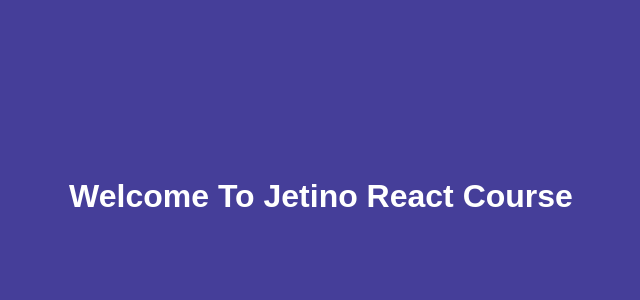
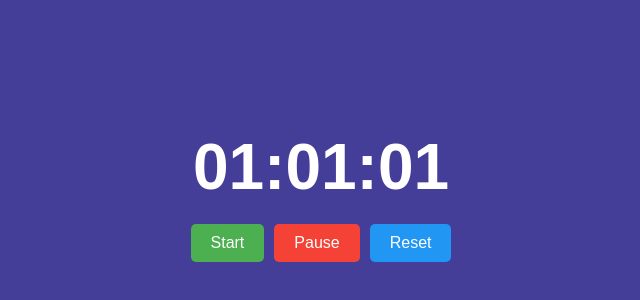
Before and after one commit to amirhosein-rafeie/react-course, a React (Vite) app: page / in a window 1280 px wide. Shown: the part 204-504 px from the top of the page, without its empty margins (319-959 px from the left). Built offline with nearby package versions, Linux system fonts and the light colour scheme.

Commit message:
Complete code

```diff
--- a/src/App.css
+++ b/src/App.css
@@ -1,9 +1,56 @@
-.container {
+.timer-container {
   width: 100vw;
   height: 100vh;
   display: flex;
+  flex-direction: column;
   justify-content: center;
   align-items: center;
   background-color: #453e99;
   color: #fff;
 }
+
+.timer-display {
+  font-size: 4rem;
+  margin-bottom: 20px;
+}
+
+.timer-buttons {
+  display: flex;
+  gap: 10px;
+}
+
+button {
+  padding: 10px 20px;
+  font-size: 1rem;
+  border: none;
+  border-radius: 5px;
+  cursor: pointer;
+  transition: background-color 0.3s ease;
+}
+
+.start-button {
+  background-color: #4caf50;
+  color: white;
+}
+
+.start-button:hover {
+  background-color: #45a049;
+}
+
+.pause-button {
+  background-color: #f44336;
+  color: white;
+}
+
+.pause-button:hover {
+  background-color: #e53935;
+}
+
+.reset-button {
+  background-color: #2196f3;
+  color: white;
+}
+
+.reset-button:hover {
+  background-color: #1e88e5;
+}
--- a/src/App.jsx
+++ b/src/App.jsx
@@ -1,11 +1,61 @@
+import React, { useEffect, useState } from "react";
 import "./App.css";
 
-function App() {
+const Timer = () => {
+  const [time, setTime] = useState(3661);
+  const [isRunning, setIsRunnig] = useState(false);
+
+  useEffect(() => {
+    let interval;
+    if (isRunning) {
+      interval = setInterval(() => {
+        setTime((prevTime) => (prevTime > 0 ? prevTime - 1 : 0));
+      }, 1000);
+    } else {
+      clearInterval(interval);
+    }
+
+    return () => clearInterval(interval);
+  }, [isRunning]);
+
+  const formatTime = (time) => {
+    const hour = Math.floor(time / 3600);
+    const minute = Math.floor((time % 3600) / 60);
+    const second = time % 60;
+
+    return `${String(hour).padStart(2, "0")}:${String(minute).padStart(
+      2,
+      "0"
+    )}:${String(second).padStart(2, "0")}`;
+  };
+
+  const handleStart = () => {
+    setIsRunnig(true);
+  };
+  const handlePause = () => {
+    setIsRunnig(false);
+  };
+  const handleReset = () => {
+    setTime(3661);
+    setIsRunnig(false);
+  };
+
   return (
-    <div className="container">
-      <h1>Welcome To Jetino React Course</h1>
+    <div className="timer-container">
+      <h1 className="timer-display">{formatTime(time)}</h1>
+      <div className="timer-buttons">
+        <button className="start-button" onClick={handleStart}>
+          Start
+        </button>
+        <button className="pause-button" onClick={handlePause}>
+          Pause
+        </button>
+        <button className="reset-button" onClick={handleReset}>
+          Reset
+        </button>
+      </div>
     </div>
   );
-}
+};
 
-export default App;
+export default Timer;
```
